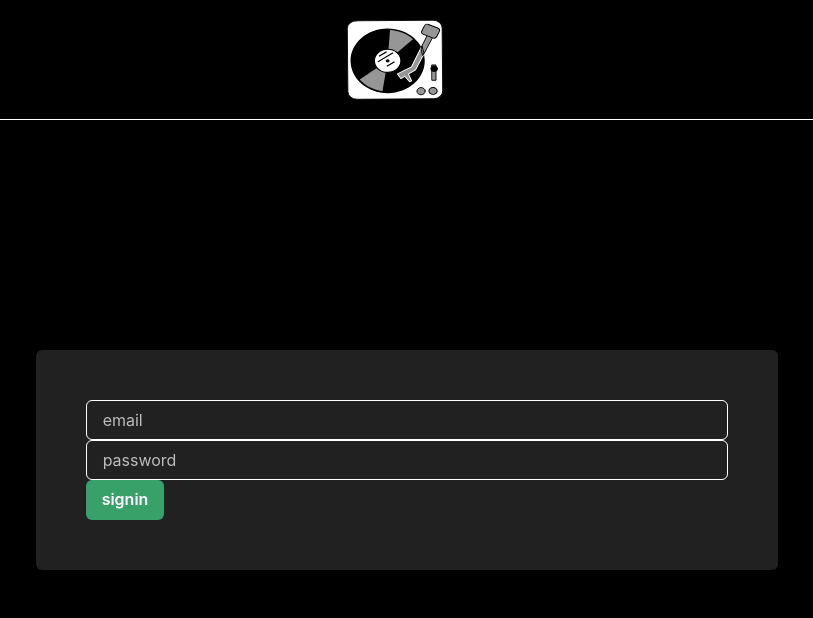
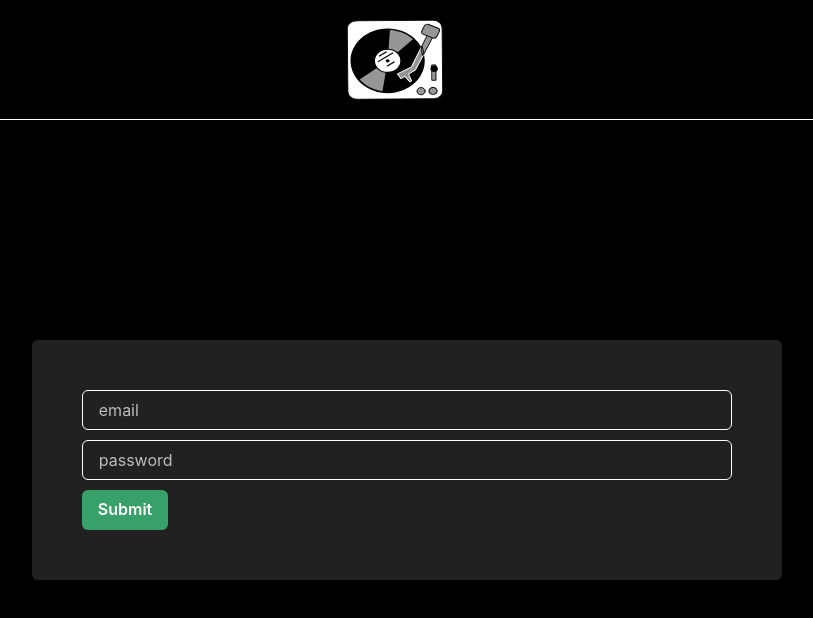
Before and after one commit to dylbyte/spotify-clone, a Next.js app: page /signin in a window 1280 px wide. Shown: the top 618 px of the page, without its empty margins (233-1046 px from the left). Built offline with nearby package versions, Linux system fonts and the light colour scheme.

Commit message:
Form style update

```diff
--- a/components/authForm.tsx
+++ b/components/authForm.tsx
@@ -37,11 +37,13 @@ const AuthForm: FC<{ mode: "signin" | "signup" }> = ({ mode }) => {
               placeholder="email"
               type="email"
               onChange={(e) => setEmail(e.target.value)}
+              marginBottom="10px"
             />
             <Input
               placeholder="password"
               type="password"
               onChange={(e) => setPassword(e.target.value)}
+              marginBottom="10px"
             />
             <Button
               type="submit"
@@ -53,7 +55,7 @@ const AuthForm: FC<{ mode: "signin" | "signup" }> = ({ mode }) => {
                 },
               }}
             >
-              {mode}
+              Submit
             </Button>
           </form>
         </Box>
```
